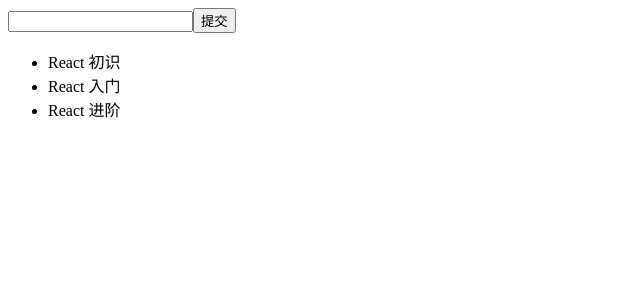
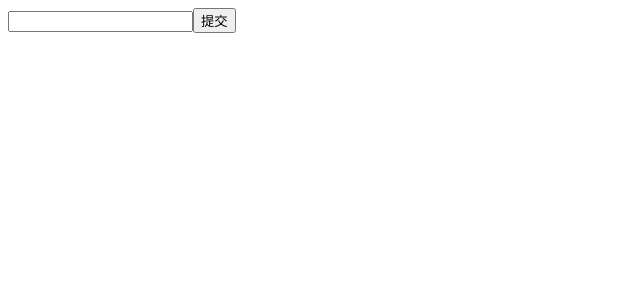
Before and after one commit to henryboom/react_learn, a React (Create React App) app: page / in a window 1280 px wide. Shown: the top 300 px of the page, without its empty margins (0-640 px from the left). Built offline with nearby package versions, Linux system fonts and the light colour scheme.

Commit message:
添加事项

```diff
--- a/src/TodoList.js
+++ b/src/TodoList.js
@@ -24,11 +24,18 @@
             // <div><input /><button>提交</button></div>
             // ❗️❗️❗️貌似应该这样写，但……请保存代码查看页面报错！
             <Fragment>
-                <div><input value={this.state.inputValue} onChange={this.handleInputChange.bind(this)} /><button>提交</button></div>
+                <div>
+                    <input value={this.state.inputValue} onChange={this.handleInputChange.bind(this)} />
+                    <button onClick={this.handleBtnClick.bind(this)}>提交</button>
+                </div>
                 <ul>
-                    <li>React 初识</li>
-                    <li>React 入门</li>
-                    <li>React 进阶</li>
+                    {
+                        this.state.list.map((item, index) => {
+                            return (
+                                <li key={index}>{item}{index}</li>
+                            )
+                        })
+                    }
                 </ul>
             </Fragment>
         )
@@ -37,9 +44,18 @@
 
     //但输入框内的数值发生变化的 时候，我们就开始执行函数
     handleInputChange(e) {
-        console.log(e.target.value)
+        // console.log(e.target.value)
         // console.log(this)
-
+        this.setState({
+            inputValue: e.target.value
+        })
+    }
+    handleBtnClick() {
+        // 手动存储到store, store发生变化，自动更新页面
+        this.setState({
+            list: [...this.state.list, this.state.inputValue],
+            inputValue: ''
+        })
     }
 }
 
```
